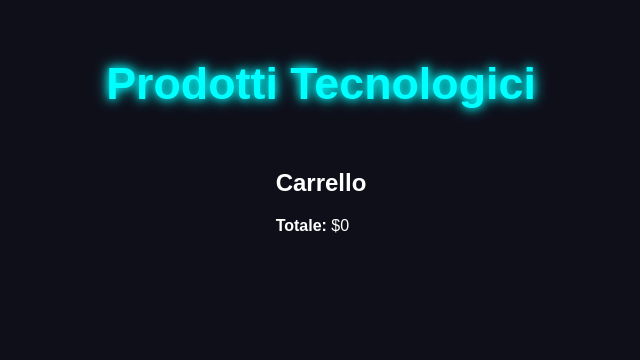
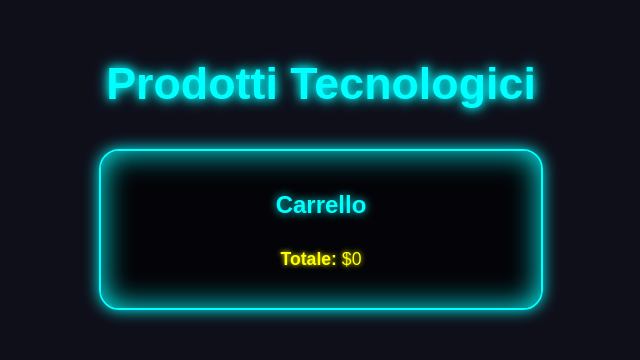
Before and after one commit to vanessaacierno01-commits/ProgettoAPI, a plain HTML site: page index.html in a window 1280 px wide. Shown: the whole page, without its empty margins (319-959 px from the left). Drawn offline with Linux system fonts and the light colour scheme; no server answers.

Commit message:
Add styles for cart section in index.html
Added styles for the shopping cart section.

```diff
--- a/index.html
+++ b/index.html
@@ -107,6 +107,46 @@ flex-direction: column;
 align-items: center;
 }
 }
+    #cart {
+background: rgba(0, 0, 0, 0.7);
+border: 2px solid #0ff;
+border-radius: 20px;
+padding: 20px;
+max-width: 400px;
+width: 100%;
+margin-bottom: 40px;
+box-shadow: 0 0 15px #0ff, 0 0 30px #0ff inset;
+text-align: center;
+color: #fff;
+}
+
+#cart h2 {
+color: #0ff;
+margin-bottom: 15px;
+text-shadow: 0 0 8px #0ff;
+}
+
+#cart ul {
+list-style: none;
+padding: 0;
+margin: 15px 0;
+max-height: 200px;
+overflow-y: auto;
+}
+
+#cart ul li {
+padding: 8px 10px;
+margin-bottom: 8px;
+border-bottom: 1px solid #0ff;
+text-align: left;
+}
+
+#cart p {
+font-size: 1.1em;
+margin-top: 10px;
+color: #ff0;
+text-shadow: 0 0 5px #ff0;
+}
 
 </style>
 </head>
```
